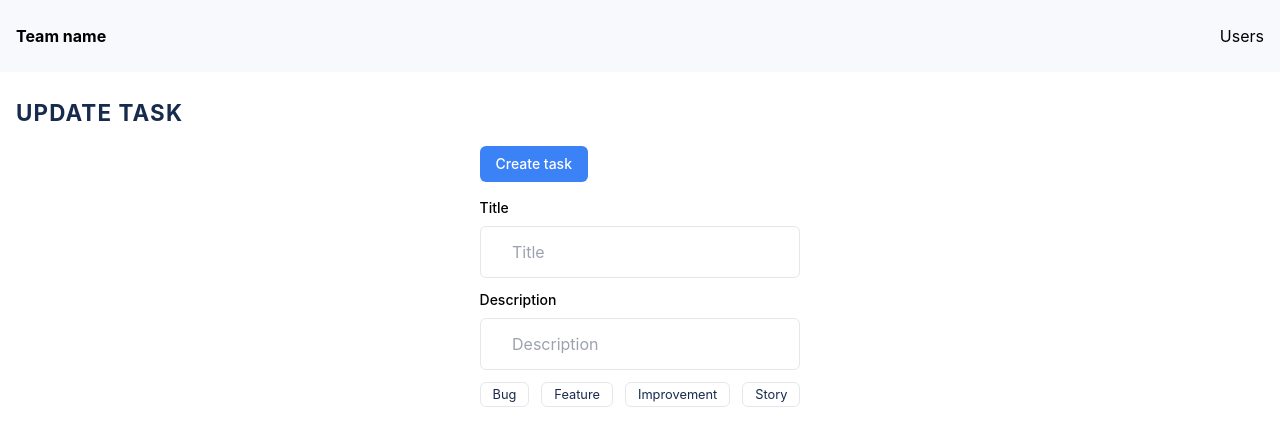
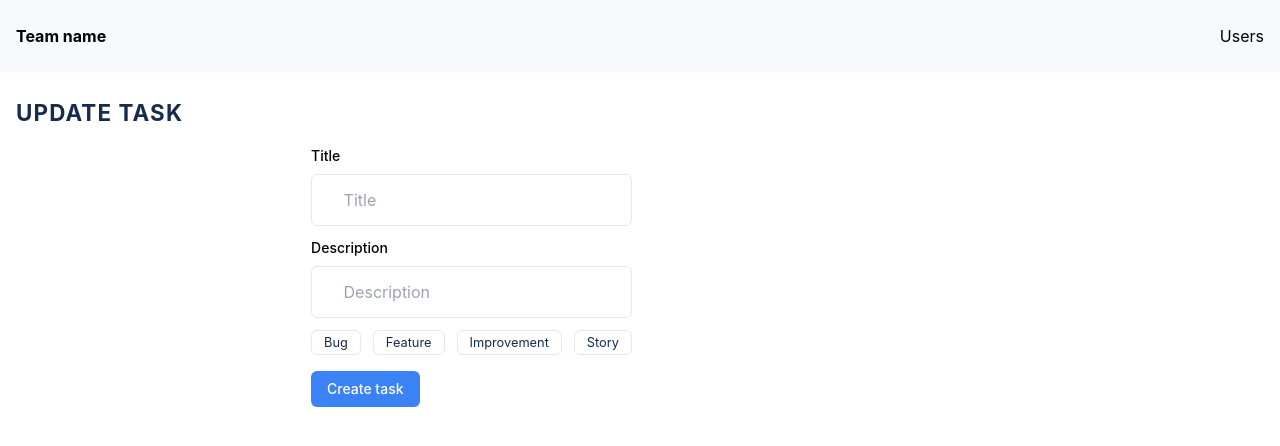
Before and after one commit to larakalix/task-dnd-app, a Next.js app: page /task/1 in a window 1280 px wide. Shown: the top 446 px of the page. Built offline with nearby package versions, Linux system fonts and the light colour scheme.

Commit message:
fx: task form grid in order to split form and comments box

```diff
--- a/src/components/generics/modal/Modal.tsx
+++ b/src/components/generics/modal/Modal.tsx
@@ -64,7 +64,7 @@ export const Modal = ({ title, buttonLabel, buttonType, children }: Props) => {
                                 leaveFrom="opacity-100 scale-100"
                                 leaveTo="opacity-0 scale-95"
                             >
-                                <Dialog.Panel className="w-full max-w-md transform overflow-hidden rounded-2xl bg-white p-6 text-left align-middle shadow-xl transition-all">
+                                <Dialog.Panel className="w-full max-w-4xl transform overflow-hidden rounded-2xl bg-white p-6 text-left align-middle shadow-xl transition-all">
                                     <Dialog.Title
                                         as="h3"
                                         className="text-lg font-medium leading-6 text-gray-900"
--- a/src/components/task-handling/add-task/HandleSingleTask.tsx
+++ b/src/components/task-handling/add-task/HandleSingleTask.tsx
@@ -30,14 +30,13 @@ export const HandleSingleTask = ({
     return (
         <div className="flex flex-col items-center justify-center">
             <Toaster />
+            <div className="grid grid-cols-1 md:grid-cols-2 gap-4">
                 <Formik
                     enableReinitialize
                     validationSchema={validationSchema}
                     initialValues={initialValues}
                     onSubmit={(values, actions) => {
                         actions.setSubmitting(false);
-
-                    console.log("values", values);
 
                         if (task) {
                             changeTask(task.id!, values);
@@ -52,15 +51,6 @@ export const HandleSingleTask = ({
                 >
                     {({ errors, isSubmitting }) => (
                         <Form className="w-full">
-                        {source === SingleTaskSource.SingleView && (
-                            <button
-                                disabled={isSubmitting}
-                                className={`rounded-md ${buttonStyles} px-4 py-2 text-sm font-medium text-white hover:bg-opacity-80 focus:outline-none focus-visible:ring-2 focus-visible:ring-white focus-visible:ring-opacity-75 mb-4`}
-                                type="submit"
-                            >
-                                {task ? "Update task" : "Create task"}
-                            </button>
-                        )}
                             <div className="grid grid-cols-1 lg:grid-cols-1 gap-3">
                                 {formFields.map(({ label, name, disabled }) => (
                                     <FormField
@@ -86,13 +76,14 @@ export const HandleSingleTask = ({
                                             checked={initialValues.labels
                                                 .map((label) => label.id)
                                                 .includes(id)}
-                                        handleLabelChange={handleLabelChange}
+                                            handleLabelChange={
+                                                handleLabelChange
+                                            }
                                         />
                                     ))}
                                 </div>
                             </div>
 
-                        {source === SingleTaskSource.Board && (
                             <button
                                 disabled={isSubmitting}
                                 className={`rounded-md ${buttonStyles} px-4 py-2 text-sm font-medium text-white hover:bg-opacity-80 focus:outline-none focus-visible:ring-2 focus-visible:ring-white focus-visible:ring-opacity-75 mt-4`}
@@ -100,7 +91,6 @@ export const HandleSingleTask = ({
                             >
                                 {task ? "Update task" : "Create task"}
                             </button>
-                        )}
                         </Form>
                     )}
                 </Formik>
@@ -109,5 +99,6 @@ export const HandleSingleTask = ({
                     <SingleTaskInfo task={task} />
                 )}
             </div>
+        </div>
     );
 };
--- a/src/components/task-handling/add-task/sibblings/SingleTaskInfo.tsx
+++ b/src/components/task-handling/add-task/sibblings/SingleTaskInfo.tsx
@@ -7,7 +7,8 @@ type Props = {
 
 export const SingleTaskInfo = ({ task }: Props) => {
     return (
-        <div className="w-full mt-8">
+        <div className="w-full">
+            <h1 className="mb-4">Comments</h1>
             <div className="w-full rounded-md shadow-sm bg-t-dz-layout mb-2 px-3 py-2">
                 {task.comments.length === 0 && (
                     <p className="text-gray-500 text-sm flex items-center justify-center min-h-[6rem]">
```
Lines whose indentation alone changed are shown as unchanged.
